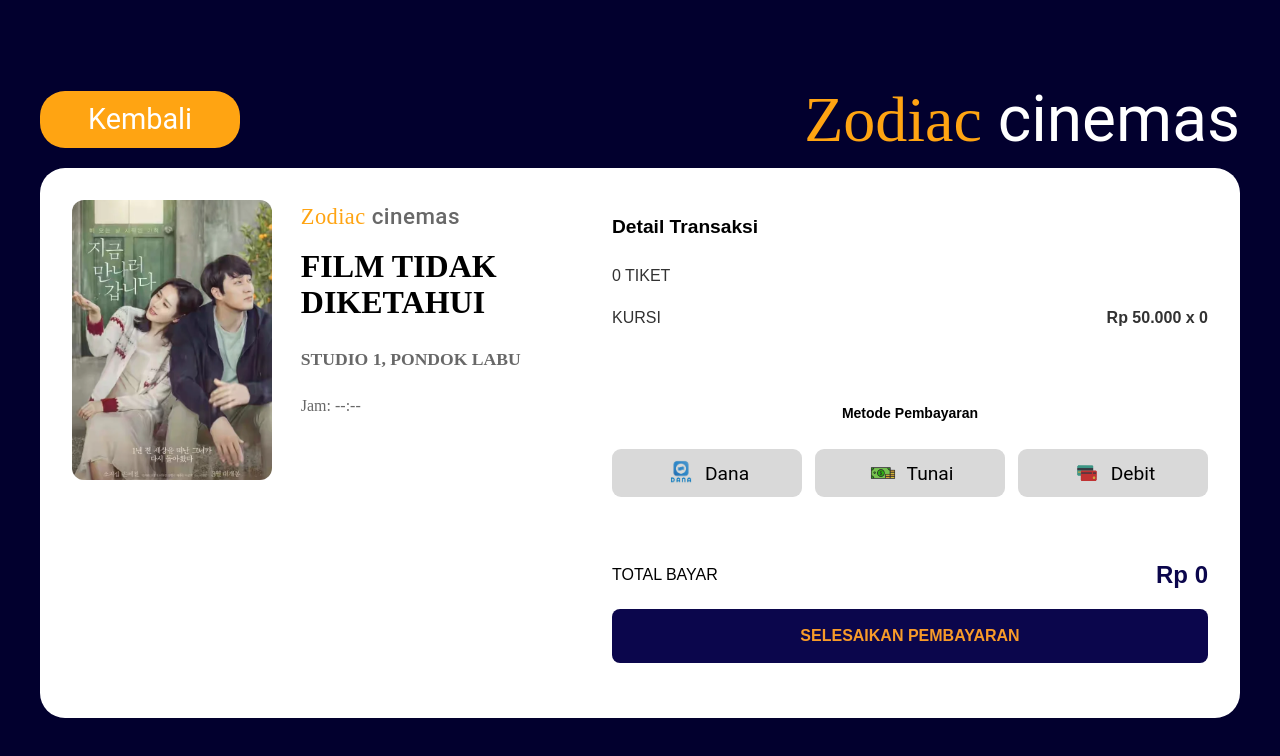
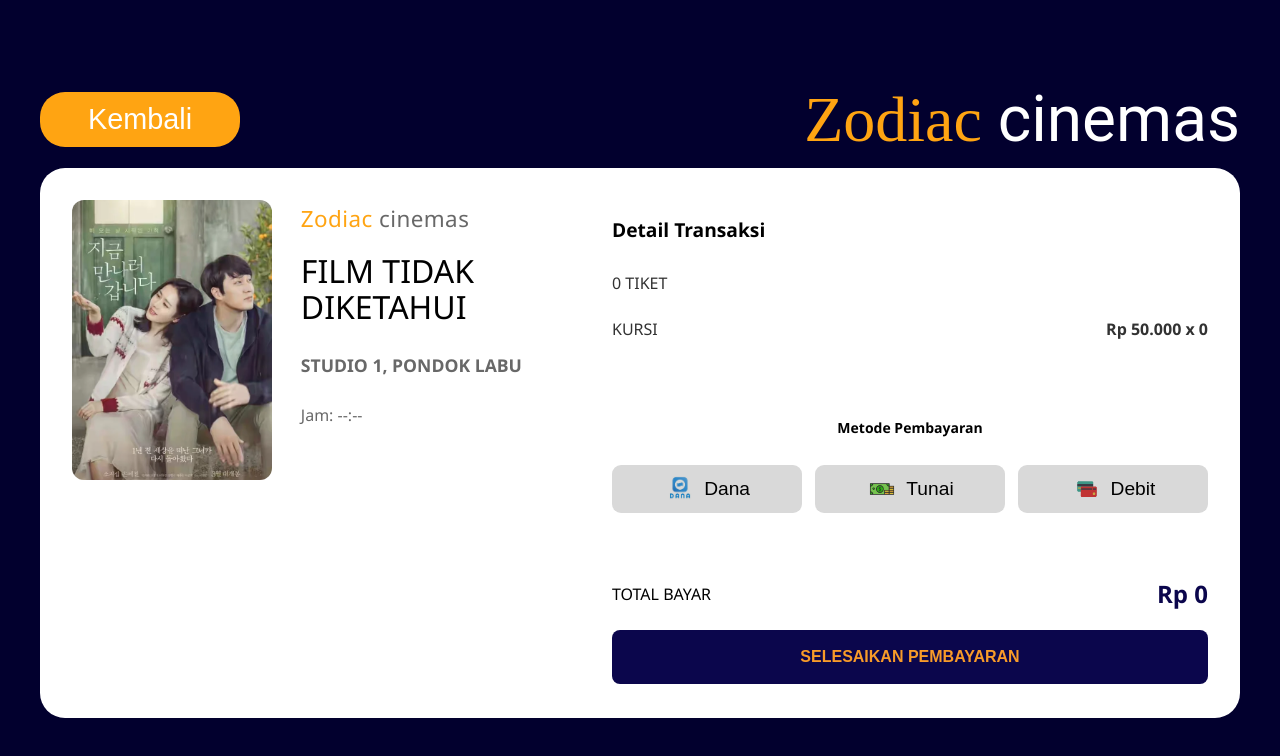
Before and after one commit to DemasMaheza12/Projek-Kelompok-5, a plain HTML site: page payment.html in a window 1280 px wide. Drawn offline with Linux system fonts and the light colour scheme; no server answers.

Commit message:
ubah font

```diff
--- a/style/style_payment.css
+++ b/style/style_payment.css
@@ -12,6 +12,7 @@ body {
     justify-content: center;
     align-items: center;
     padding: 2rem 1rem;
+    font-family: 'Segoe UI', Tahoma, Geneva, Verdana, sans-serif;
 }
 
 .cinema-app {
@@ -37,7 +38,6 @@ header {
     align-items: center;
     padding: 0.7rem 3rem;
     color: white;
-    font-family: 'Roboto';
     font-size: 1.8rem;
     text-decoration: unset;
     cursor: pointer;
@@ -104,14 +104,12 @@ header {
 
 .brand-text {
     font-size: 1.4rem;
-    font-family: 'Roboto';
     color: #686868;
     font-weight: 500;
     letter-spacing: 0.02em;
 }
 
 .brand-text span {
-    font-family: 'Rockwell';
     color: #FFA412;
 }
 
@@ -141,7 +139,6 @@ header {
     display: flex;
     flex-direction: column;
     padding: 2rem 2rem 1.5rem;
-    font-family: Arial, sans-serif;
 }
 
 .transaction-pane h3 {
@@ -197,7 +194,6 @@ header {
     background: #D9D9D9;
     border: none;
     border-radius: 9px;
-    font-family: 'Roboto';
     font-size: 1.2rem;
     font-weight: 400;
     gap: 0.5rem;
```
